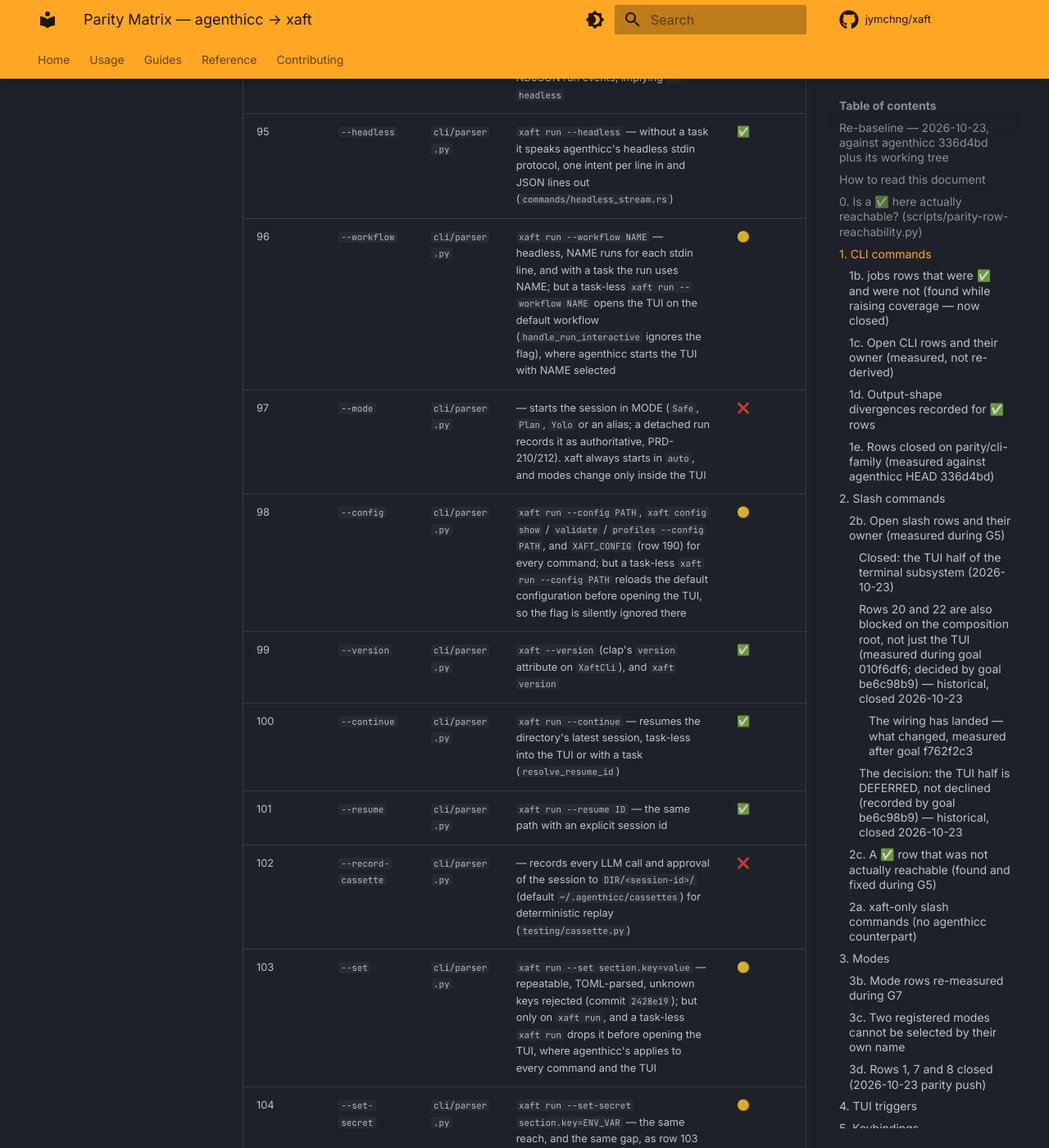
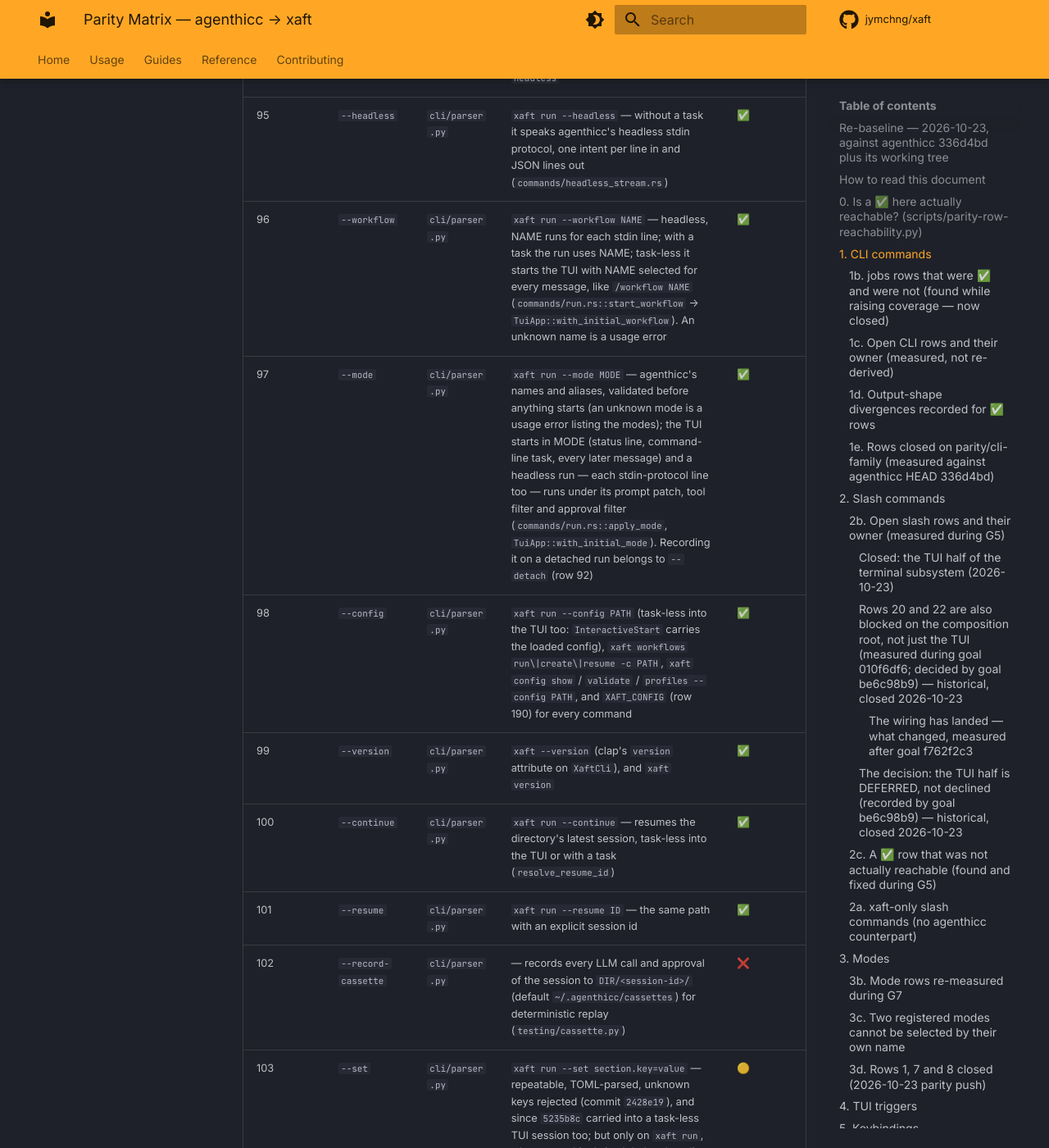
Before and after one commit to jymchng/xaft, an MkDocs documentation site: the page built from docs/parity-matrix.md, in a window 1280 px wide and 1400 px high, scrolled down 14529 px. Shown: the whole window at 82% size. Built offline with MkDocs 1.6.1 and Material for MkDocs 9.7.7, drawn with Linux system fonts in a browser that asks for light colours; comment, search, counter and statistics services are not loaded; some of the changed text lies outside the part shown.

Commit message:
docs(parity): close the --mode, --workflow, --config and --dangerously-skip-permissions rows
The re-baseline marked these global-flag rows 🟡/❌ because a task-less
`xaft run` rebuilt a default config, xaft had no --mode, and headless
runs had no approval gate for --dangerously-skip-permissions to skip.
5235b8c, 938d515 and 56a8430 closed all four:

- 96 --workflow  ✅  task-less TUI starts with NAME selected
- 97 --mode      ✅  validated; TUI + headless + stdin protocol
- 98 --config    ✅  task-less TUI receives the loaded config
- 105 --dangerously-skip-permissions ✅  task-less TUI, fail-closed
  headless gate, `workflows run|create|resume` accept it

--set / --set-secret (103, 104) stay 🟡: carried into the TUI now, but
agenthicc's are global options and xaft's exist on `xaft run` only. The
§1c ownership table drops the closed rows.

Aggregates regenerated from the rows: 321 of 403 ✅ (80%), 8 🟡,
74 ❌, 37 ➖. parity-matrix-stats --check and --self-test,
cli-row-ownership --check: pass.

Co-Authored-By: Claude Opus 5.5 <noreply@anthropic.com>

```diff
--- a/docs/parity-matrix.md
+++ b/docs/parity-matrix.md
@@ -311,18 +311,18 @@ against the command tree (§0).
 | 93 | `--priority` | `cli/parser.py` | — queue priority (`urgent` / `normal` / `low`) for a detached `--goal` run (PRD-225) | ❌ |
 | 94 | `--json` | `cli/parser.py` | — machine-readable output for a goal start or control operation, so it only means something with `--goal`. `xaft run --json` is a different capability: NDJSON run events, implying `--headless` | ❌ |
 | 95 | `--headless` | `cli/parser.py` | `xaft run --headless` — without a task it speaks agenthicc's headless stdin protocol, one intent per line in and JSON lines out (`commands/headless_stream.rs`) | ✅ |
-| 96 | `--workflow` | `cli/parser.py` | `xaft run --workflow NAME` — headless, NAME runs for each stdin line, and with a task the run uses NAME; but a task-less `xaft run --workflow NAME` opens the TUI on the default workflow (`handle_run_interactive` ignores the flag), where agenthicc starts the TUI with NAME selected | 🟡 |
-| 97 | `--mode` | `cli/parser.py` | — starts the session in MODE (`Safe`, `Plan`, `Yolo` or an alias; a detached run records it as authoritative, PRD-210/212). xaft always starts in `auto`, and modes change only inside the TUI | ❌ |
-| 98 | `--config` | `cli/parser.py` | `xaft run --config PATH`, `xaft config show` / `validate` / `profiles --config PATH`, and `XAFT_CONFIG` (row 190) for every command; but a task-less `xaft run --config PATH` reloads the default configuration before opening the TUI, so the flag is silently ignored there | 🟡 |
+| 96 | `--workflow` | `cli/parser.py` | `xaft run --workflow NAME` — headless, NAME runs for each stdin line; with a task the run uses NAME; task-less it starts the TUI with NAME selected for every message, like `/workflow NAME` (`commands/run.rs::start_workflow` → `TuiApp::with_initial_workflow`). An unknown name is a usage error | ✅ |
+| 97 | `--mode` | `cli/parser.py` | `xaft run --mode MODE` — agenthicc's names and aliases, validated before anything starts (an unknown mode is a usage error listing the modes); the TUI starts in MODE (status line, command-line task, every later message) and a headless run — each stdin-protocol line too — runs under its prompt patch, tool filter and approval filter (`commands/run.rs::apply_mode`, `TuiApp::with_initial_mode`). Recording it on a detached run belongs to `--detach` (row 92) | ✅ |
+| 98 | `--config` | `cli/parser.py` | `xaft run --config PATH` (task-less into the TUI too: `InteractiveStart` carries the loaded config), `xaft workflows run\|create\|resume -c PATH`, `xaft config show` / `validate` / `profiles --config PATH`, and `XAFT_CONFIG` (row 190) for every command | ✅ |
 | 99 | `--version` | `cli/parser.py` | `xaft --version` (clap's `version` attribute on `XaftCli`), and `xaft version` | ✅ |
 | 100 | `--continue` | `cli/parser.py` | `xaft run --continue` — resumes the directory's latest session, task-less into the TUI or with a task (`resolve_resume_id`) | ✅ |
 | 101 | `--resume` | `cli/parser.py` | `xaft run --resume ID` — the same path with an explicit session id | ✅ |
 | 102 | `--record-cassette` | `cli/parser.py` | — records every LLM call and approval of the session to `DIR/<session-id>/` (default `~/.agenthicc/cassettes`) for deterministic replay (`testing/cassette.py`) | ❌ |
-| 103 | `--set` | `cli/parser.py` | `xaft run --set section.key=value` — repeatable, TOML-parsed, unknown keys rejected (commit `2428e19`); but only on `xaft run`, and a task-less `xaft run` drops it before opening the TUI, where agenthicc's applies to every command and the TUI | 🟡 |
-| 104 | `--set-secret` | `cli/parser.py` | `xaft run --set-secret section.key=ENV_VAR` — the same reach, and the same gap, as row 103 | 🟡 |
-| 105 | `--dangerously-skip-permissions` | `cli/parser.py` | `xaft run "task" --dangerously-skip-permissions` — the TUI swaps in `AutoApproveGate` after a danger confirmation, overriding Safe mode as agenthicc's flag does; but a task-less `xaft run` drops the flag, and a headless run has no approval gate for it to skip | 🟡 |
-
-**Subtotal: 105 rows.** ❌ 33 · 🟡 9 · ✅ 63
+| 103 | `--set` | `cli/parser.py` | `xaft run --set section.key=value` — repeatable, TOML-parsed, unknown keys rejected (commit `2428e19`), and since `5235b8c` carried into a task-less TUI session too; but only on `xaft run`, where agenthicc's is global and applies to every command | 🟡 |
+| 104 | `--set-secret` | `cli/parser.py` | `xaft run --set-secret section.key=ENV_VAR` — the same reach, and the same remaining gap, as row 103 | 🟡 |
+| 105 | `--dangerously-skip-permissions` | `cli/parser.py` | `xaft run --dangerously-skip-permissions` — the TUI (task-less too) swaps in `AutoApproveGate` after a danger confirmation; a headless run — `--headless`, `--json`, no terminal, `xaft workflows run\|create\|resume` (which take the flag and `-y`) — otherwise fails closed like agenthicc's `_HeadlessApprovalService` (`mode_gate::HeadlessApprovalGate`, `XaftRuntime::effective_approval_gate`) | ✅ |
+
+**Subtotal: 105 rows.** ❌ 32 · 🟡 6 · ✅ 67
 
 ### 1b. `jobs` rows that were ✅ and were not (found while raising coverage — now closed)
 
@@ -399,8 +399,7 @@ behind it.
 | 70–81 | `schedules`, bare and its 11 subcommands | repository-scoped scheduled workflows (PRD-228): `schedules/` is **2,256 lines** (store 936, scheduler 470, manager 283, model 281, recurrence 226) behind a 397-line CLI, and every occurrence runs as a background session. Slash rows 27 and 28 (`/schedules`, `/schedule`) are the same subsystem. | **authorized, unclaimed** — the operator's 2026-10-23 authorization covers it; no branch has taken it; needs rows 58, 62 first |
 | 84–90 | `worktrees dispatch` / `actions` / `action` / `setup` / `trust`, `agents actions` / `action` | reproducible worktree environments and named actions (PRD-229): `worktrees/environment.py`, **1,074 lines**, plus `environment_actions.py`, 171 — a digest-trusted `.agenthicc/environment.toml`, approved setup commands and named actions per worker worktree. `dispatch` also needs a worker to dispatch to; xaft's `ParallelCoordinator::dispatch` exists with no command over it. | **authorized, unclaimed** — the operator's 2026-10-23 authorization covers it; no branch has taken it |
 | 91–94 | `--goal`, `--detach`, `--priority`, `--json` | the goal runner (PRD-204, PRD-205, PRD-212): `runs/` is **1,729 lines** (manager 653, model 561, cli 261, store 232), and `--goal` runs `goal_flow`, which xaft does not have (§8 row 6). `--detach` and `--priority` hand the run to rows 58/62's supervisor; `--json` only shapes this entry point's output. | **authorized, unclaimed** — the operator's 2026-10-23 authorization covers it; no branch has taken it; needs §8 row 6 and rows 58, 62 |
-| 96, 98, 103, 104, 105 | `--workflow`, `--config`, `--set`, `--set-secret`, `--dangerously-skip-permissions` | **small, and one increment:** `run.rs::handle_run_interactive` rebuilds the configuration from `CliOverrides::default()` and a default `RunRequest`, so a task-less `xaft run` drops all five flags before opening the TUI. Threading `RunArgs` through closes rows 96, 98 and 105; rows 103 and 104 also need the overrides on commands other than `run`, because agenthicc's are global. | **authorized, unclaimed** — the operator's 2026-10-23 authorization covers it; no branch has taken it |
-| 97 | `--mode` | **small:** `ModeManager::set` already resolves agenthicc's mode names and aliases (§3); the TUI needs a start mode passed in, plus `xaft run --mode` to pass it. | **authorized, unclaimed** — the operator's 2026-10-23 authorization covers it; no branch has taken it |
+| 103, 104 | `--set`, `--set-secret` | **small:** both work on `xaft run` (task-less too, since `5235b8c`), but agenthicc parses them as global options before the subcommand, so every command that loads configuration honours them. xaft would need a global clap argument threaded into every `ConfigLoader::load` call site. | **authorized, unclaimed** — the operator's 2026-10-23 authorization covers it; no branch has taken it |
 | 102 | `--record-cassette` | session recording: `testing/recording_transport.py` (275 lines), `recording_approval.py` (138) and `cassette.py` (392) wrap the provider transport and the approval service and write a replayable JSONL record per session. xaft has no recorder. | **authorized, unclaimed** — the operator's 2026-10-23 authorization covers it; no branch has taken it |
 
 **Row 46 was declined for want of authorization; it is now implemented.** The
```
Also changed, not shown: other parts of docs/parity-matrix.md (+5 -5 lines).
